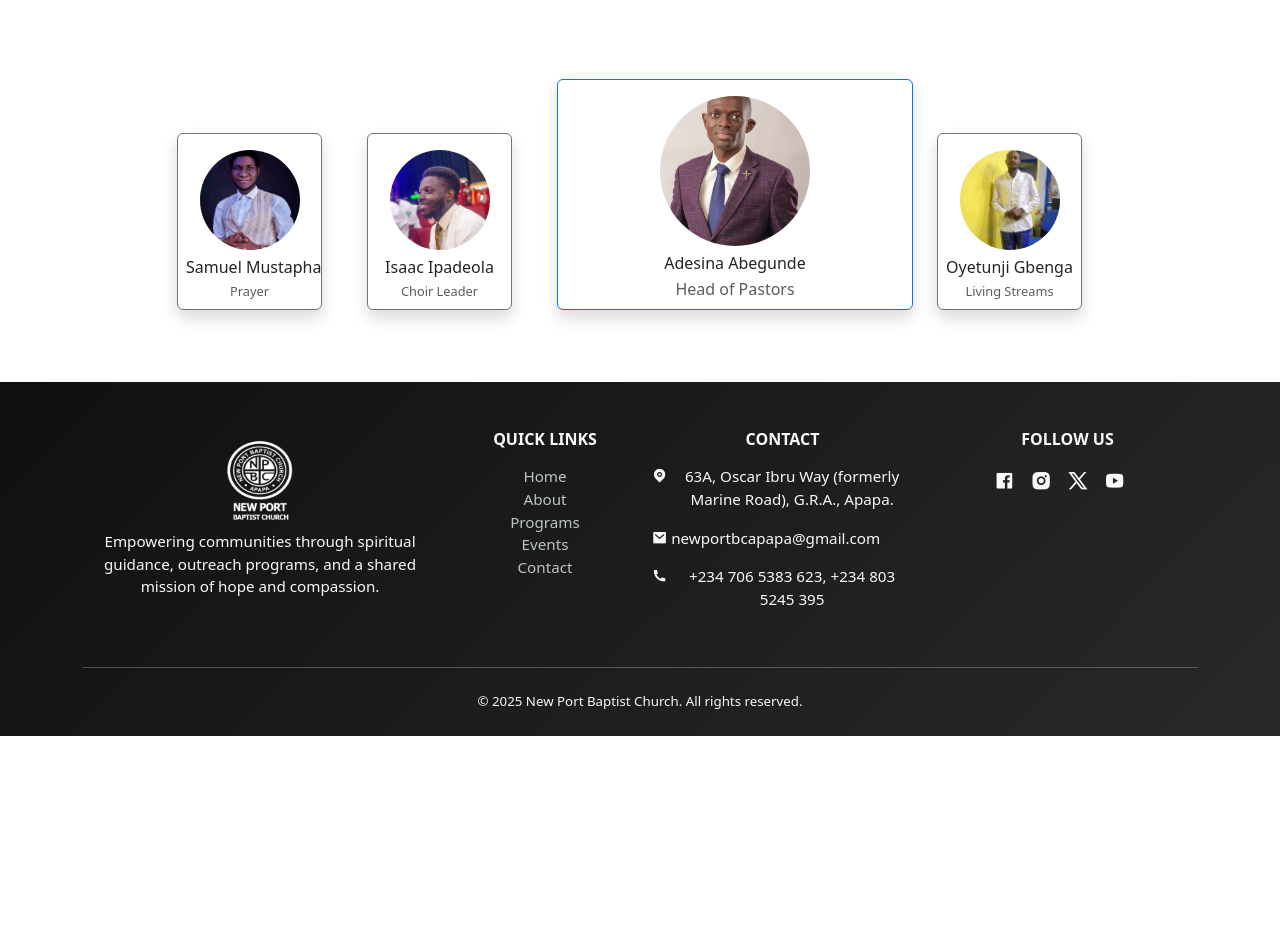
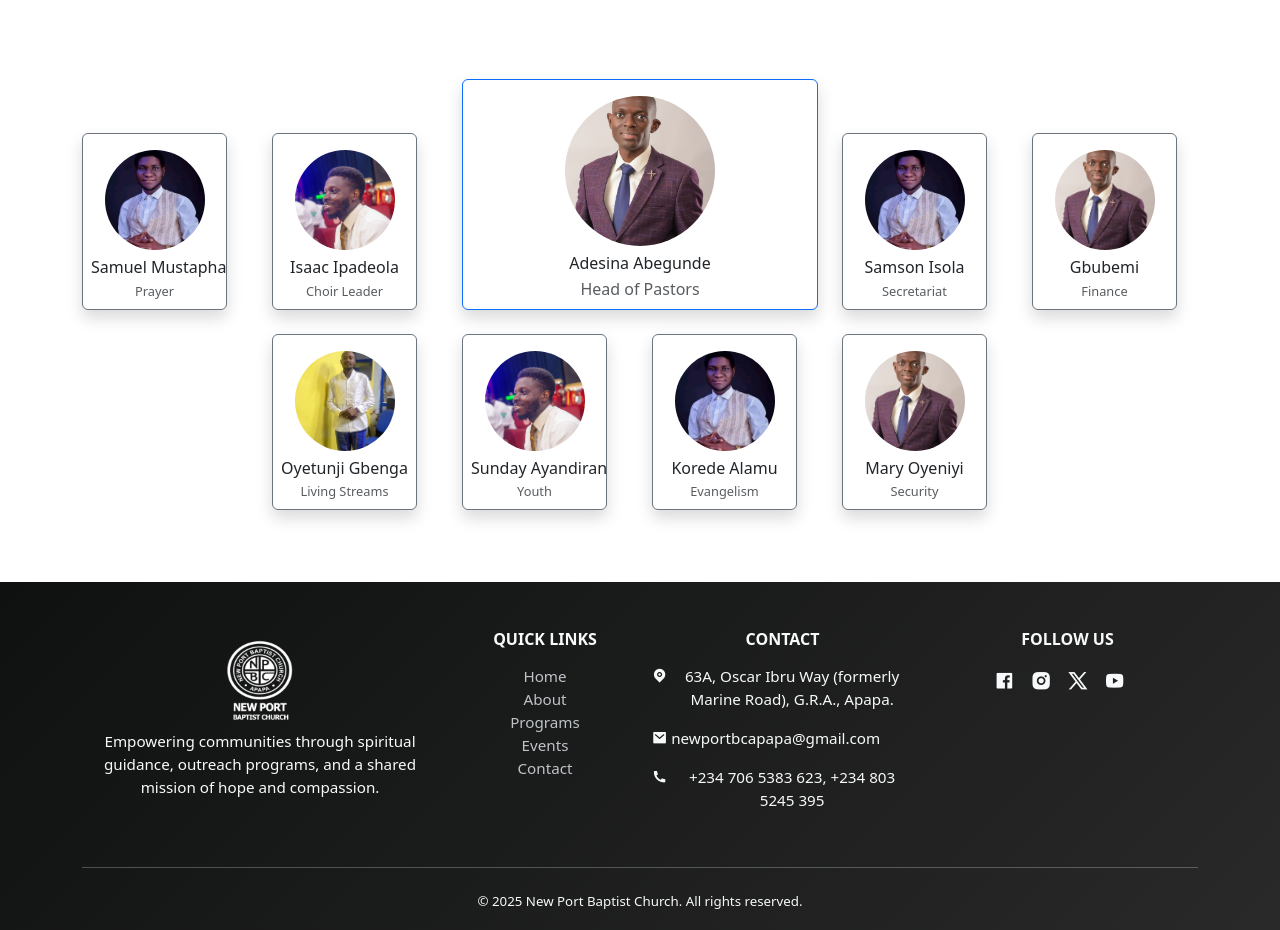
Before and after one commit to femmyblaq/New_Port_Baptist_Church, a React (Vite) app: page / in a window 1280 px wide. Shown: the part 2940-3870 px from the top of the page. Before the commit the page ends 3676 px from the top, so only its background shows below. Built offline with nearby package versions, Linux system fonts and the light colour scheme; no server answers.

Commit message:
Image update 2

```diff
--- a/src/components/MemberList.jsx
+++ b/src/components/MemberList.jsx
@@ -13,13 +13,13 @@ const members = [
   { id: 1, name: 'Samuel Mustapha', position: 'Prayer', img: pastor1 },
   { id: 2, name: 'Isaac Ipadeola', position: 'Choir Leader', img: pastor8 },
   { id: 4, name: 'Adesina Abegunde', position: 'Head of Pastors', img: pastor4 }, // Giant one
-  // { id: 3, name: 'Samson Isola', position: 'Secretariat', img: pastor3 },
-  // { id: 6, name: 'Gbubemi', position: 'Finance', img: pastor5 },
+  { id: 3, name: 'Samson Isola', position: 'Secretariat', img: pastor1 },
+  { id: 6, name: 'Gbubemi', position: 'Finance', img: pastor4 },
   // { id: 5, name: 'Erica Okorodudu', position: 'Children Ministry', img: pastor5 },
   { id: 8, name: 'Oyetunji Gbenga', position: 'Living Streams', img: pastor6 },
-  // { id: 9, name: 'Sunday Ayandiran', position: 'Youth', img: pastor3 },
-  // { id: 10, name: 'Korede Alamu', position: 'Evangelism', img: pastor3 },
-  // { id: 11, name: 'Mary Oyeniyi', position: 'Security', img: pastor3 }
+  { id: 9, name: 'Sunday Ayandiran', position: 'Youth', img: pastor8 },
+  { id: 10, name: 'Korede Alamu', position: 'Evangelism', img: pastor1 },
+  { id: 11, name: 'Mary Oyeniyi', position: 'Security', img: pastor4 }
 ];
 
 const MemberList = () => {
```
